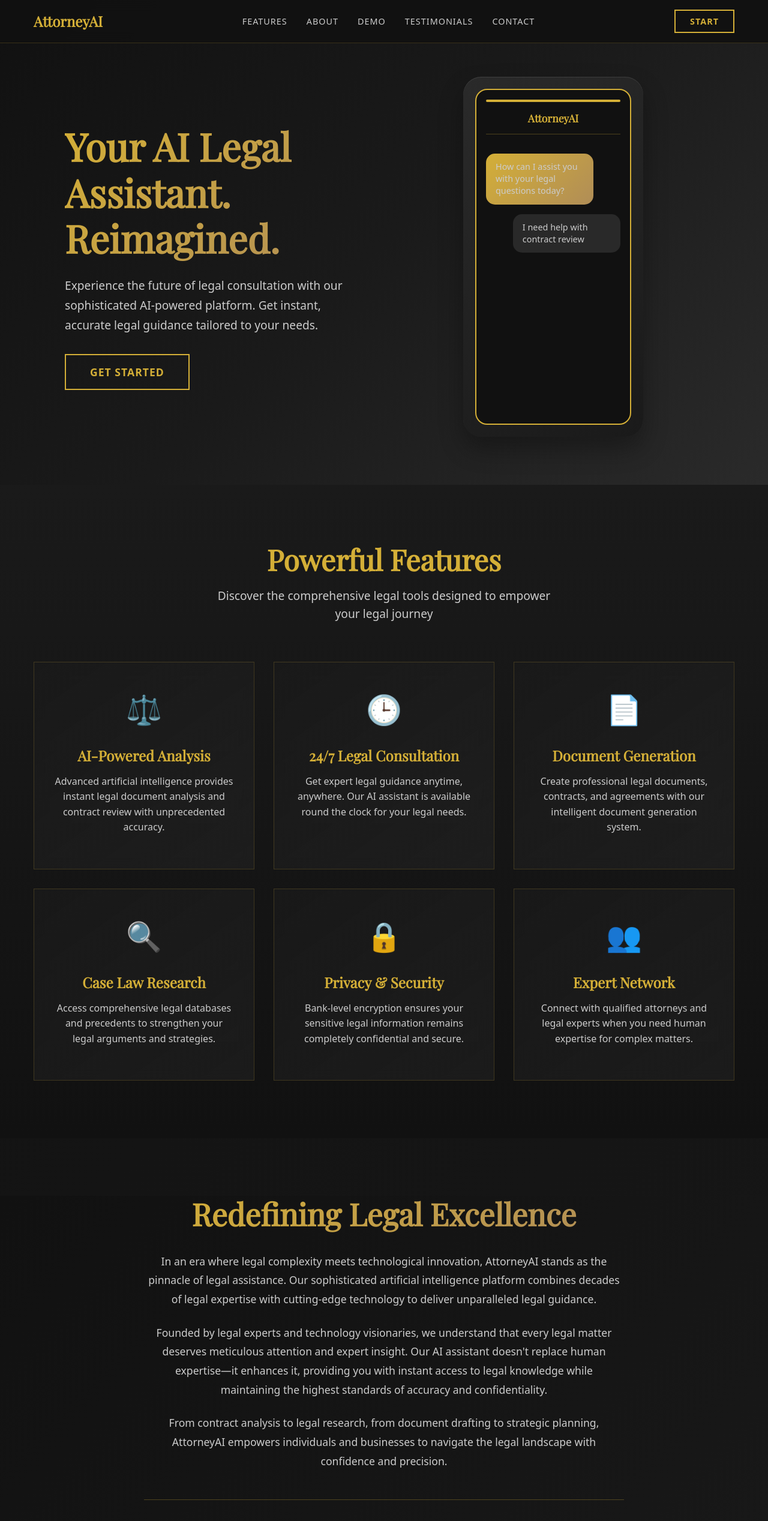
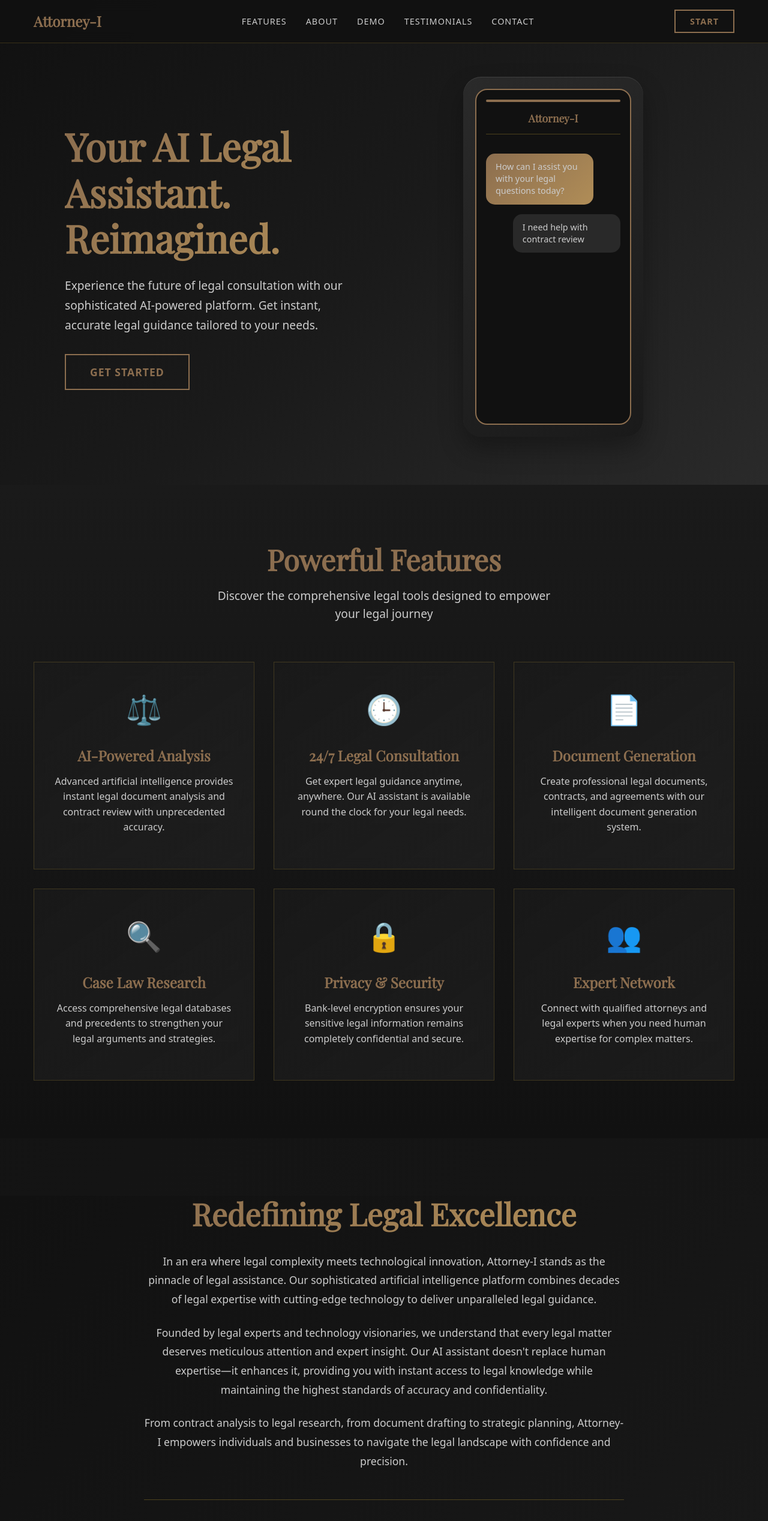
Before and after one commit to ayaxan7/AttroneyI-Web, a React (Vite) app: page / in a window 1280 px wide. Shown: the top 2535 px of the page at 60% size. Built offline with nearby package versions, Linux system fonts and the light colour scheme.

Commit message:
refactor: update branding from AttorneyAI to Attorney-I across components and styles

```diff
--- a/index.html
+++ b/index.html
@@ -4,7 +4,7 @@
     <meta charset="UTF-8" />
     <link rel="icon" type="image/svg+xml" href="/vite.svg" />
     <meta name="viewport" content="width=device-width, initial-scale=1.0" />
-    <title>AttorneyAI - Your AI Legal Assistant. Reimagined.</title>
+    <title>Attorney-I - Your AI Legal Assistant. Reimagined.</title>
   </head>
   <body>
     <div id="root"></div>
--- a/src/components/About.jsx
+++ b/src/components/About.jsx
@@ -10,13 +10,13 @@ const About = () => {
               <div className="about-text">
                 <h2>Redefining Legal Excellence</h2>
                 <p>
-                  In an era where legal complexity meets technological innovation, AttorneyAI stands as the pinnacle of legal assistance. Our sophisticated artificial intelligence platform combines decades of legal expertise with cutting-edge technology to deliver unparalleled legal guidance.
+                  In an era where legal complexity meets technological innovation, Attorney-I stands as the pinnacle of legal assistance. Our sophisticated artificial intelligence platform combines decades of legal expertise with cutting-edge technology to deliver unparalleled legal guidance.
                 </p>
                 <p>
                   Founded by legal experts and technology visionaries, we understand that every legal matter deserves meticulous attention and expert insight. Our AI assistant doesn't replace human expertise—it enhances it, providing you with instant access to legal knowledge while maintaining the highest standards of accuracy and confidentiality.
                 </p>
                 <p>
-                  From contract analysis to legal research, from document drafting to strategic planning, AttorneyAI empowers individuals and businesses to navigate the legal landscape with confidence and precision.
+                  From contract analysis to legal research, from document drafting to strategic planning, Attorney-I empowers individuals and businesses to navigate the legal landscape with confidence and precision.
                 </p>
                 <div className="about-stats">
                   <div className="stat">
--- a/src/components/Action.jsx
+++ b/src/components/Action.jsx
@@ -6,7 +6,7 @@ const Action = () => {
       <div className="container">
         <div className="action-content">
           <div className="action-text">
-            <h2>See AttorneyAI in Action</h2>
+            <h2>See Attorney-I in Action</h2>
             <p>
               Watch how our AI legal assistant transforms complex legal queries into clear, actionable insights. Experience the future of legal consultation through our interactive demo.
             </p>
--- a/src/components/Download.jsx
+++ b/src/components/Download.jsx
@@ -6,9 +6,9 @@ const Download = () => {
       <div className="container">
         <div className="download-content">
           <div className="download-text">
-            <h2>Get AttorneyAI Today</h2>
+            <h2>Get Attorney-I Today</h2>
             <p>
-              Join thousands of legal professionals and businesses who trust AttorneyAI for their legal needs. Download our app and experience the future of legal assistance.
+              Join thousands of legal professionals and businesses who trust Attorney-I for their legal needs. Download our app and experience the future of legal assistance.
             </p>
             <div className="download-features">
               <div className="download-feature">
--- a/src/components/Footer.jsx
+++ b/src/components/Footer.jsx
@@ -8,7 +8,7 @@ const Footer = () => {
       <div className="container">
         <div className="footer-content">
           <div className="footer-brand">
-            <h3>AttorneyAI</h3>
+            <h3>Attorney-I</h3>
             <p>Your AI Legal Assistant. Reimagined.</p>
             <div className="social-links">
               <a href="#" aria-label="LinkedIn">💼</a>
@@ -52,7 +52,7 @@ const Footer = () => {
             <div className="footer-column">
               <h4>Contact</h4>
               <ul>
-                <li><a href="mailto:support@attorneyai.com">support@attorneyai.com</a></li>
+                <li><a href="mailto:support@attorney-i.com">support@attorney-i.com</a></li>
                 <li><a href="tel:+1-555-0123">+1 (555) 012-3456</a></li>
                 <li>Legal Tech Plaza<br />123 Innovation Drive<br />San Francisco, CA 94105</li>
               </ul>
@@ -62,9 +62,9 @@ const Footer = () => {
 
         <div className="footer-bottom">
           <div className="footer-bottom-content">
-            <p>&copy; {currentYear} AttorneyAI. All rights reserved.</p>
+            <p>&copy; {currentYear} Attorney-I. All rights reserved.</p>
             <p className="disclaimer">
-              AttorneyAI provides general legal information and should not be considered as legal advice.
+              Attorney-I provides general legal information and should not be considered as legal advice.
               Always consult with qualified legal professionals for specific legal matters.
             </p>
           </div>
--- a/src/components/Hero.jsx
+++ b/src/components/Hero.jsx
@@ -29,7 +29,7 @@ const Hero = () => {
                 <div className="app-preview">
                   <div className="app-header">
                     <div className="status-bar"></div>
-                    <h4>AttorneyAI</h4>
+                    <h4>Attorney-I</h4>
                   </div>
                   <div className="chat-preview">
                     <div className="message ai-message">
--- a/src/components/Navbar.jsx
+++ b/src/components/Navbar.jsx
@@ -13,7 +13,7 @@ const Navbar = () => {
       <div className="container">
         <div className="navbar-content">
           <div className="navbar-logo">
-            <h3>AttorneyAI</h3>
+            <h3>Attorney-I</h3>
           </div>
 
           <ul className="navbar-links">
--- a/src/components/Testimonials.jsx
+++ b/src/components/Testimonials.jsx
@@ -6,21 +6,21 @@ const Testimonials = () => {
       name: "Sarah Chen",
       role: "Corporate Lawyer",
       company: "Goldman & Associates",
-      content: "AttorneyAI has revolutionized our contract review process. What used to take hours now takes minutes, with unprecedented accuracy and insight.",
+      content: "Attorney-I has revolutionized our contract review process. What used to take hours now takes minutes, with unprecedented accuracy and insight.",
       rating: 5
     },
     {
       name: "Michael Rodriguez",
       role: "Small Business Owner",
       company: "TechStart Innovations",
-      content: "As a startup, having access to instant legal guidance has been invaluable. AttorneyAI helped us navigate complex regulations with confidence.",
+      content: "As a startup, having access to instant legal guidance has been invaluable. Attorney-I helped us navigate complex regulations with confidence.",
       rating: 5
     },
     {
       name: "Dr. Emily Watson",
       role: "Legal Scholar",
       company: "Harvard Law School",
-      content: "The depth of legal knowledge and research capabilities of AttorneyAI is remarkable. It's like having a team of legal experts at your fingertips.",
+      content: "The depth of legal knowledge and research capabilities of Attorney-I is remarkable. It's like having a team of legal experts at your fingertips.",
       rating: 5
     }
   ];
--- a/src/index.css
+++ b/src/index.css
@@ -1,6 +1,6 @@
 /* Old Money Luxury Theme */
 :root {
-  --color-gold: #D4AF37;
+  --color-gold: #8C6E4F;
   --color-bronze: #B08D57;
   --color-old-black: #111111;
   --color-text-light: #f5f5f5;
```
